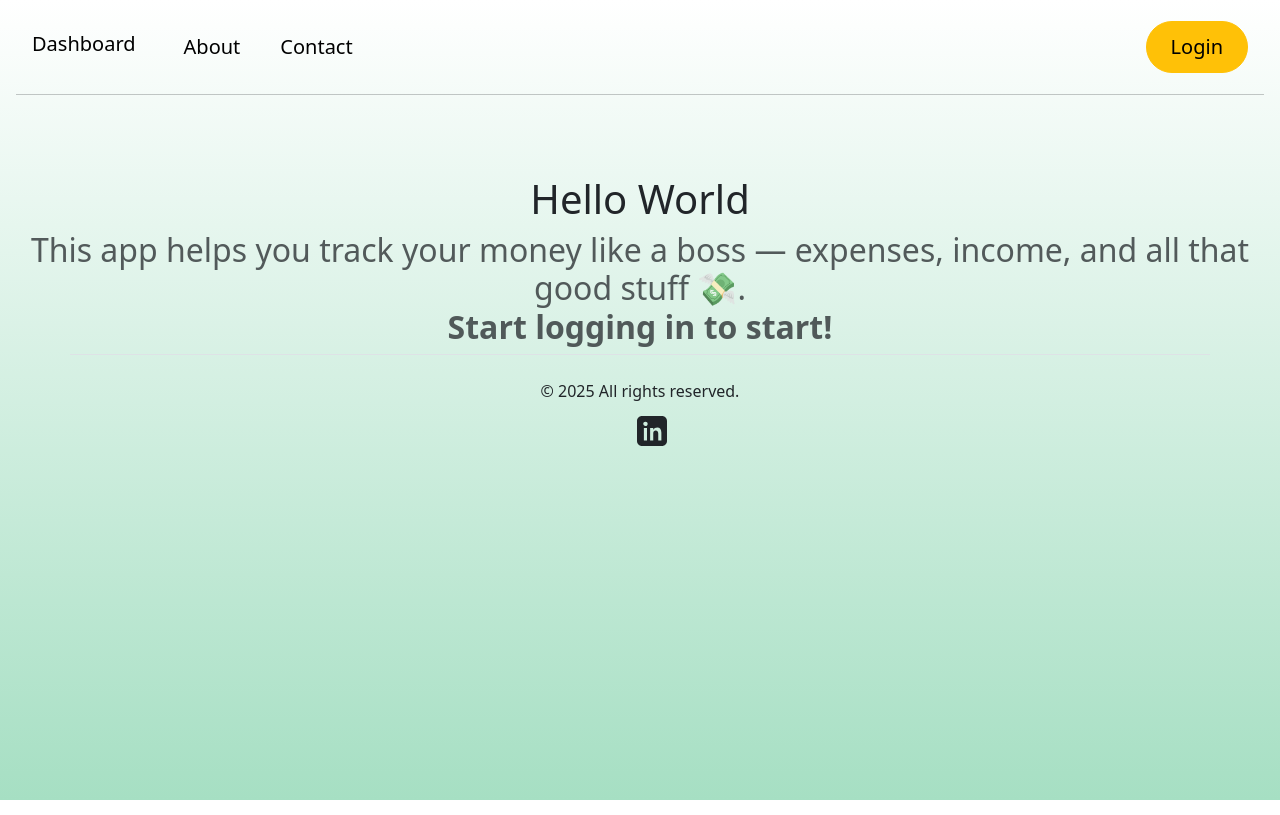
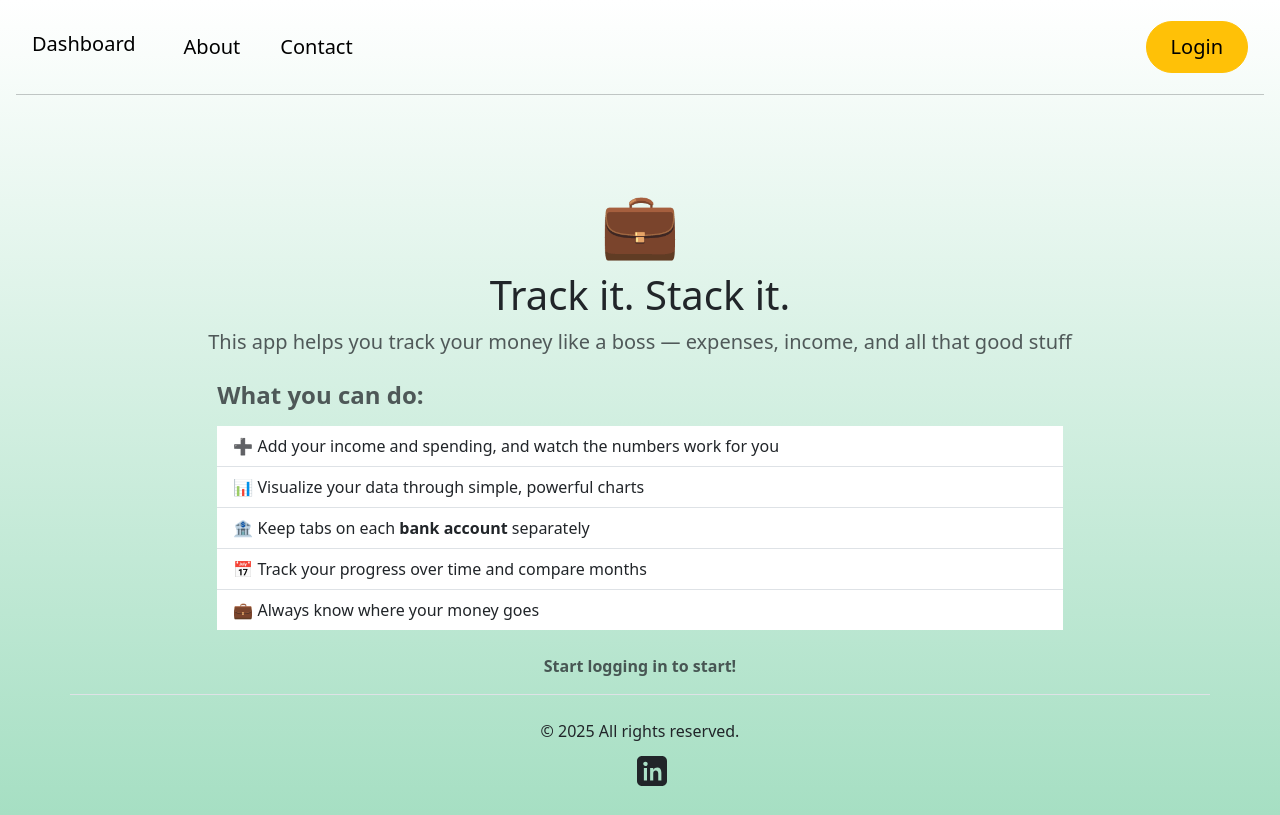
Before and after one commit to hoodadfarhad/BudgetApp, a React (Create React App) app in the folder frontend/: page / in a window 1280 px wide. Built offline with nearby package versions, Linux system fonts and the light colour scheme; no server answers.

Commit message:
reStyling the about page, adding visual attributes to many form inputs

```diff
--- a/frontend/src/components/AddExp.jsx
+++ b/frontend/src/components/AddExp.jsx
@@ -323,6 +323,8 @@ toggle-lable stack
                   className="form-check-input"
                   type="checkbox"
                   role="switch"
+
+autoComplete="off"
                   id="flexSwitchCheckChecked"
                   checked={isIncome}
                   onChange={clickedIncome}
@@ -340,6 +342,8 @@ Fee amount
                   className="form-control"
                   id="exampleFormControlInput1"
                   placeholder="$Amount"
+                  autoFocus
+autoComplete="off"
                   min="0"
                   max="10000"
                   step="0.01"
--- a/frontend/src/components/NewCardPanel.jsx
+++ b/frontend/src/components/NewCardPanel.jsx
@@ -132,6 +132,8 @@ console.log("acc ID:" + prop.accNumber);
             id="floatingAccountName"
             placeholder="Saving"
             name="name"
+            autoFocus
+autoComplete="off"
             value={accountInfo.name}
             onChange={eventHandler}
             required
@@ -148,6 +150,8 @@ console.log("acc ID:" + prop.accNumber);
             id="floatingBankName"
             placeholder="TD"
             name="bank"
+
+autoComplete="off"
             value={accountInfo.bank}
             onChange={eventHandler}
           />
@@ -165,6 +169,8 @@ console.log("acc ID:" + prop.accNumber);
             id="floatingBalance"
             placeholder="1000.00"
             name="balance"
+
+autoComplete="off"
             value={accountInfo.balance}
             onChange={eventHandler}
             required
--- a/frontend/src/components/RouterTest.jsx
+++ b/frontend/src/components/RouterTest.jsx
@@ -15,14 +15,51 @@ function About(prop) {
         setShowSidebar={prop.setShowSidebar}
         isSmallScreen={prop.isSmallScreen} />
   <div className="text-center mt-5">
-      <h1>Hello World</h1>
+  <div style={{ fontSize: "4rem" }}>💼</div> {/* Emoji logo */}
+      <h1>Track it. Stack it.</h1>
       {prop.isAuth ? (
-        <h2 className="text-success">Good Job!</h2>
+         <>
+         <h2 className="text-success">You're logged in 🎉</h2>
+         <p className="lead mt-3">
+           Ready to take control of your finances? Here's what you can do:
+         </p>
+         <div className="row justify-content-center mt-4 text-start">
+           <div className="col-md-8">
+             <ul className="list-group list-group-flush">
+               <li className="list-group-item">➕ Add and edit your <strong>expenses</strong> and <strong>income</strong></li>
+               <li className="list-group-item">📊 View your financial data in <strong>interactive charts</strong></li>
+               <li className="list-group-item">🏦 Track spending and income per <strong>bank account</strong></li>
+               <li className="list-group-item">📅 Compare <strong>monthly trends</strong> to improve budgeting</li>
+               <li className="list-group-item">🧾 Get a clear summary of <strong>recent transactions</strong></li>
+             </ul>
+             <div className="text-center mb-3">
+             <button className="btn btn-outline-success mt-4 " onClick={() => navigate("/")}>
+               Go to Dashboard
+             </button>
+             </div>
+           </div>
+         </div>
+       </>
       ) : (
-        <h2 className="text-muted px-3">
-          This app helps you track your money like a boss — expenses, income, and all that good stuff 💸. <br />
-          <span className="fw-semibold">Start logging in to start!</span>
-        </h2>
+        <>
+        <p className="lead text-muted px-3">
+          This app helps you track your money like a boss — expenses, income, and all that good stuff
+        </p>
+        <div className="row justify-content-center mt-4 text-start text-muted">
+          <div className="col-md-8">
+            <h4 className="fw-semibold mb-3">What you can do:</h4>
+            <ul className="list-group list-group-flush">
+              <li className="list-group-item">➕ Add your income and spending, and watch the numbers work for you</li>
+              <li className="list-group-item">📊 Visualize your data through simple, powerful charts</li>
+              <li className="list-group-item">🏦 Keep tabs on each <strong>bank account</strong> separately</li>
+              <li className="list-group-item">📅 Track your progress over time and compare months</li>
+              <li className="list-group-item">💼 Always know where your money goes</li>
+            </ul>
+            <p className="fw-semibold mt-4 text-center">Start logging in to start!</p>
+
+          </div>
+        </div>
+      </>
       )}
     </div>
 
--- a/frontend/src/components/Sidebar.jsx
+++ b/frontend/src/components/Sidebar.jsx
@@ -61,8 +61,8 @@ function Sidebar(prop) {
           {!prop.isSmallScreen && (
             <div className="firstRow">
 
-            <h3 className="fs-4" >In the month of: </h3>
-            <DatePickerFunc dateAtAllAcc={prop.setDate} />
+            <h3 className="fs-4 mb-2" >In the month of: </h3>
+            <DatePickerFunc  dateAtAllAcc={prop.setDate} />
 
 
             </div>
@@ -81,7 +81,7 @@ function Sidebar(prop) {
 
 
 
-        <li className="mb-1">
+        <li className="mb-1 mt-3">
           <button
             className="btn btn-outline-light w-100 text-start mb-2"
             onClick={() => {
--- a/frontend/src/components/login.jsx
+++ b/frontend/src/components/login.jsx
@@ -9,7 +9,7 @@ function Login() {
   return (
     <div className="d-flex justify-content-center align-items-center" style={{ minHeight: "100vh", background: "#f5f7fa" }}>
       <div className="p-5 shadow-lg rounded-4 bg-white text-center" style={{ maxWidth: "400px", width: "100%" }}>
-        <h2 className="mb-4">Welcome Back</h2>
+        <h2 className="mb-4">Welcome!</h2>
         <p className="text-muted mb-4">Sign in to continue</p>
         <button onClick={handleLogin} className="btn btn-outline-dark w-100 d-flex align-items-center justify-content-center gap-2">
           <i className="bi bi-google"></i> Login with Google
```
